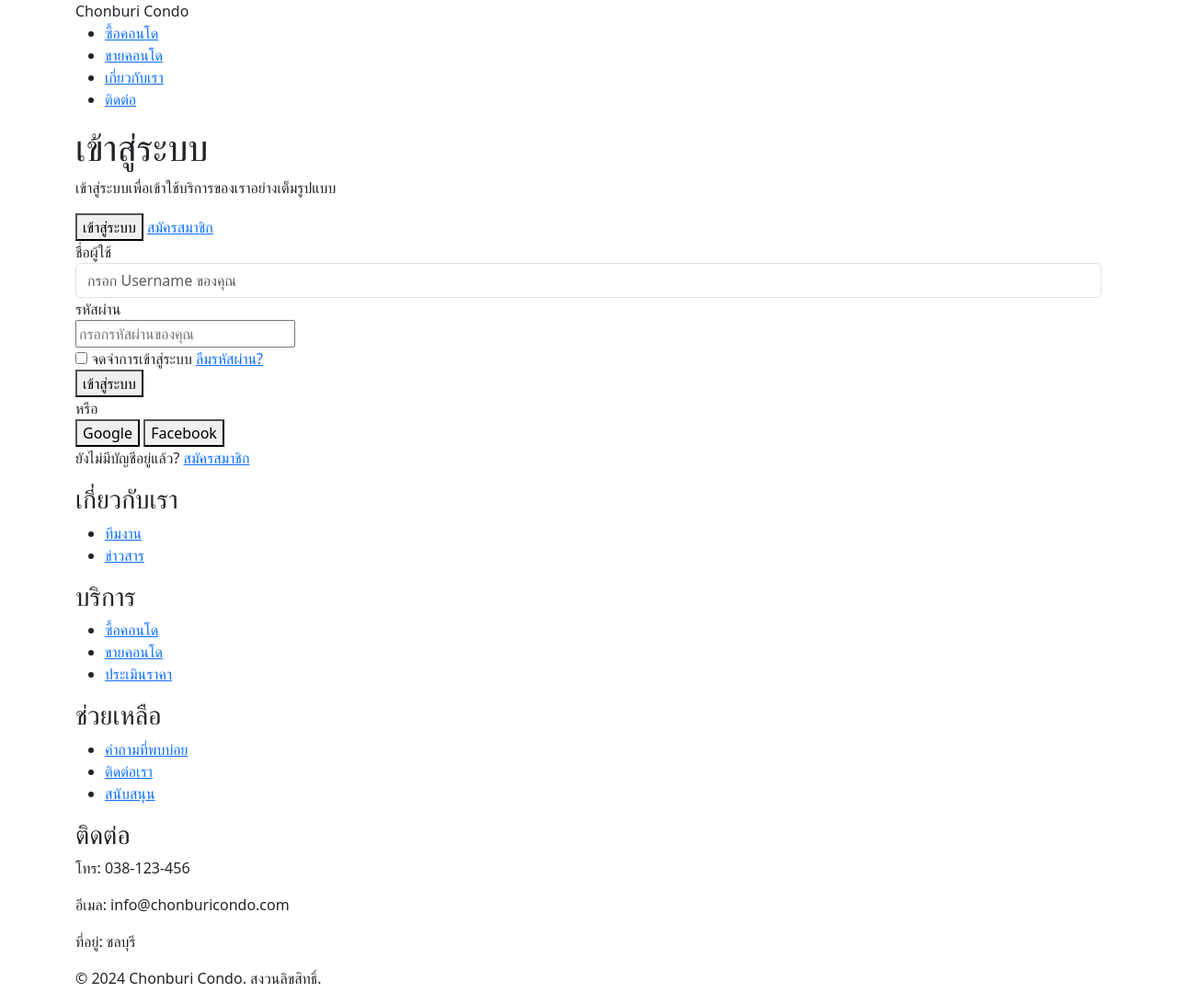
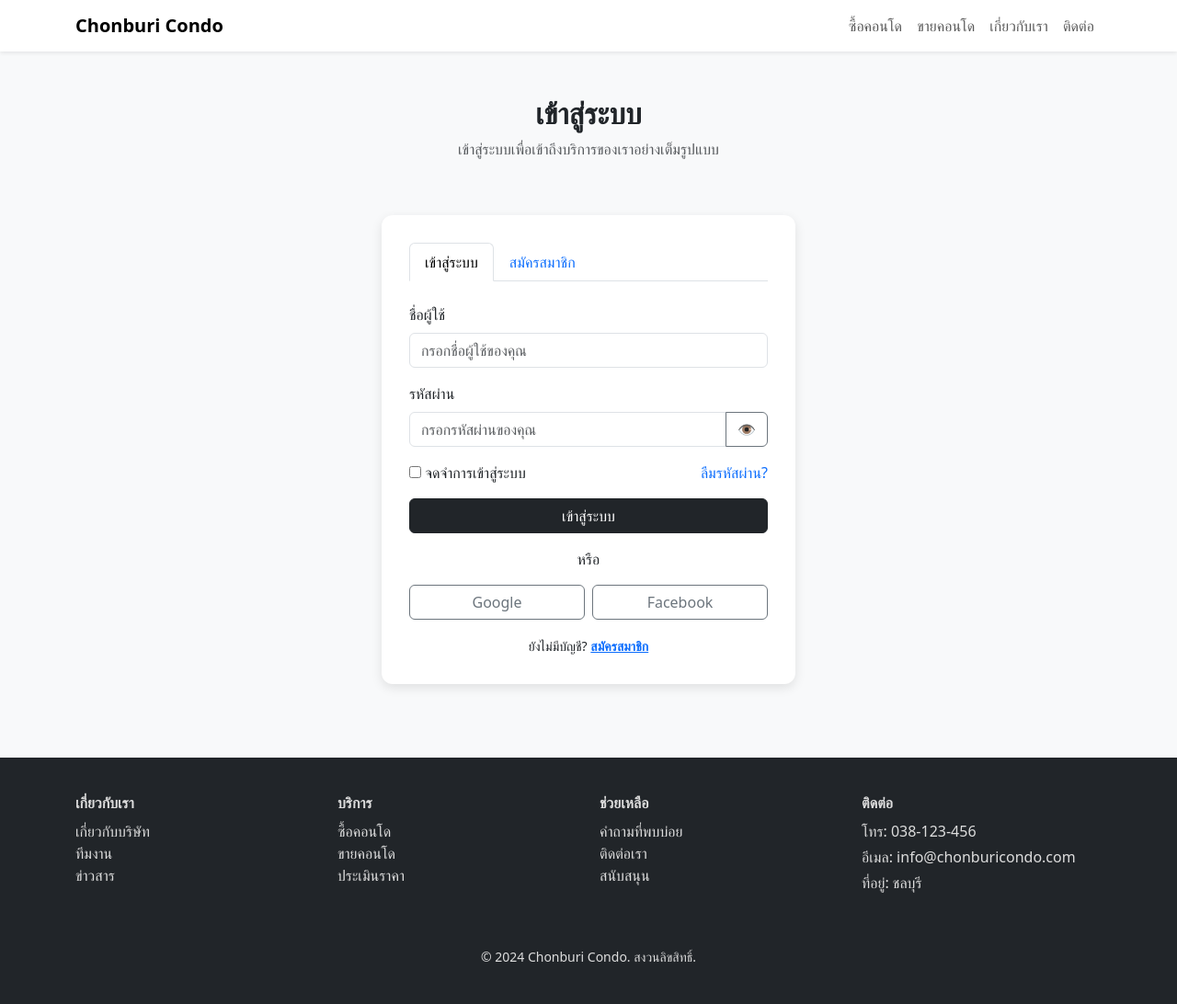
Before and after one commit to THAN014/Mini-Project-Condo-web, a PHP site: page /login.php in a window 1280 px wide. Shown: the whole page at 92% size. Run offline with PHP 8.4, Linux system fonts and the light colour scheme.

Commit message:
Update Fix login

```diff
--- a/login.php
+++ b/login.php
@@ -1,12 +1,11 @@
 <?php
+// ---- PHP ฟังก์ชัน login เดิมของคุณ ----
 session_start();
-include 'ConnectDB.php';
+include("ConnectDB.php"); // ไฟล์เชื่อมต่อ DB
 
-$error = null;
-
-if ($_SERVER['REQUEST_METHOD'] == 'POST') {
-    $Username = $_POST['username'];
-    $Password = $_POST['password'];
+if ($_SERVER["REQUEST_METHOD"] == "POST") {
+    $Username = mysqli_real_escape_string($conn, $_POST['username']);
+    $Password = mysqli_real_escape_string($conn, $_POST['password']);
 
     $result = $conn->query("SELECT * FROM users WHERE Username='$Username'");
     $User = $result->fetch_assoc();
@@ -30,124 +29,156 @@ if ($_SERVER['REQUEST_METHOD'] == 'POST') {
     }
 }
 ?>
+
 <!DOCTYPE html>
 <html lang="th">
+<head>
+  <meta charset="UTF-8">
+  <meta name="viewport" content="width=device-width, initial-scale=1.0">
+  <title>เข้าสู่ระบบ | Chonburi Condo</title>
+  <link href="https://cdn.jsdelivr.net/npm/bootstrap@5.3.2/dist/css/bootstrap.min.css" rel="stylesheet">
+  <style>
+    body { background-color: #f8f9fa; }
+    .login-box {
+      max-width: 450px;
+      margin: 60px auto;
+      padding: 30px;
+      background: #fff;
+      border-radius: 12px;
+      box-shadow: 0 4px 12px rgba(0,0,0,0.1);
+    }
+    footer {
+      background: #212529;
+      color: #ddd;
+      padding: 40px 0;
+      margin-top: 80px;
+    }
+    footer a { color: #ddd; text-decoration: none; }
+    footer a:hover { text-decoration: underline; }
+  </style>
+</head>
+<body>
 
-<head>
-    <meta name="viewport" content="width=device-width, initial-scale=1" />
-    <meta charset="utf-8" />
-    <title>เข้าสู่ระบบ - Chonburi Condo</title>
-    <link href="https://fonts.googleapis.com/css2?family=Sarabun:wght@300;400;600&display=swap" rel="stylesheet">
-    <link href="https://cdn.jsdelivr.net/npm/bootstrap@5.3.3/dist/css/bootstrap.min.css" rel="stylesheet">
-  <link rel="stylesheet" href="globals.css" />
-</head>
+<!-- Header -->
+<nav class="navbar navbar-expand-lg bg-white shadow-sm">
+  <div class="container">
+    <a class="navbar-brand fw-bold" href="#">Chonburi Condo</a>
+    <div class="collapse navbar-collapse justify-content-end">
+      <ul class="navbar-nav">
+        <li class="nav-item"><a class="nav-link" href="#">ซื้อคอนโด</a></li>
+        <li class="nav-item"><a class="nav-link" href="#">ขายคอนโด</a></li>
+        <li class="nav-item"><a class="nav-link" href="#">เกี่ยวกับเรา</a></li>
+        <li class="nav-item"><a class="nav-link" href="#">ติดต่อ</a></li>
+      </ul>
+    </div>
+  </div>
+</nav>
 
-<body>
-    <header>
-        <div class="container header-content">
-            <div class="logo">Chonburi Condo</div>
-            <nav>
-                <ul>
-                    <li><a href="#">ซื้อคอนโด</a></li>
-                    <li><a href="#">ขายคอนโด</a></li>
-                    <li><a href="#">เกี่ยวกับเรา</a></li>
-                    <li><a href="#">ติดต่อ</a></li>
-                </ul>
-            </nav>
-        </div>
-    </header>
-
-    <main>
-        <section class="login-section">
+<!-- Login Form -->
 <div class="container">
-                <h1>เข้าสู่ระบบ</h1>
-                <p>เข้าสู่ระบบเพื่อเข้าใช้บริการของเราอย่างเต็มรูปแบบ</p>
-
-                <div class="login-tabs">
-                    <button class="tab-button active" id="loginTab">เข้าสู่ระบบ</button>
-                    <a href="register.php" class="tab-button">สมัครสมาชิก</a>
+  <div class="text-center mt-5">
+    <h2 class="fw-bold">เข้าสู่ระบบ</h2>
+    <p class="text-muted">เข้าสู่ระบบเพื่อเข้าถึงบริการของเราอย่างเต็มรูปแบบ</p>
   </div>
 
-                <div class="login-form-container">
-                    <form class="login-form" id="loginForm" method="post" action="">
+  <div class="login-box">
+    <ul class="nav nav-tabs mb-4">
+      <li class="nav-item">
+        <a class="nav-link active" href="#">เข้าสู่ระบบ</a>
+      </li>
+      <li class="nav-item">
+        <a class="nav-link" href="register.php">สมัครสมาชิก</a>
+      </li>
+    </ul>
 
-                        <label for="username">ชื่อผู้ใช้</label>
-                        <div class="username-input-wrapper">
-                            <input type="text" class="form-control" id="username" placeholder="กรอก Username ของคุณ" name="username" required>
+    <?php if (isset($error)) : ?>
+      <div class="alert alert-danger"><?= $error ?></div>
+    <?php endif; ?>
 
-                        </div>
-                        <label for="password">รหัสผ่าน</label>
-                        <div class="password-input-wrapper">
-                            <input type="password" id="password" name="password" placeholder="กรอกรหัสผ่านของคุณ" required>
-                            <span class="toggle-password" onclick="togglePasswordVisibility()"><i class="fas fa-eye"></i></span>
+    <form method="POST">
+      <div class="mb-3">
+        <label class="form-label">ชื่อผู้ใช้</label>
+        <input type="text" name="username" class="form-control" placeholder="กรอกชื่อผู้ใช้ของคุณ" required>
       </div>
 
-                        <div class="remember-me-forgot-password">
-                            <label>
-                                <input type="checkbox" id="rememberMe"> จดจำการเข้าสู่ระบบ
-                            </label>
-                            <a href="#">ลืมรหัสผ่าน?</a>
+      <div class="mb-3">
+        <label class="form-label">รหัสผ่าน</label>
+        <div class="input-group">
+          <input type="password" name="password" id="password" class="form-control" placeholder="กรอกรหัสผ่านของคุณ" required>
+          <button type="button" class="btn btn-outline-secondary" onclick="togglePassword()">👁</button>
+        </div>
       </div>
 
-                        <button type="submit" class="primary-button">เข้าสู่ระบบ</button>
-                        <?php if ($error): ?>
-                            <div class="text-danger mt-3" style="font-weight:bold;">
-                                <?= htmlspecialchars($error) ?>
+      <div class="d-flex justify-content-between align-items-center mb-3">
+        <div>
+          <input type="checkbox" name="remember"> จดจำการเข้าสู่ระบบ
         </div>
-                        <?php endif; ?>
-
-                        <div class="or-divider">หรือ</div>
-
-                        <div class="social-login">
-                            <button type="button" class="social-button google"><i class="fab fa-google"></i> Google</button>
-                            <button type="button" class="social-button facebook"><i class="fab fa-facebook-f"></i> Facebook</button>
+        <a href="#" class="text-decoration-none">ลืมรหัสผ่าน?</a>
       </div>
 
-                        <p class="no-account">ยังไม่มีบัญชีอยู่แล้ว? <a href="register.php">สมัครสมาชิก</a></p>
+      <button type="submit" class="btn btn-dark w-100">เข้าสู่ระบบ</button>
+
+      <div class="text-center my-3">หรือ</div>
+
+      <div class="d-flex gap-2">
+        <a href="#" class="btn btn-outline-secondary w-50">Google</a>
+        <a href="#" class="btn btn-outline-secondary w-50">Facebook</a>
+      </div>
     </form>
+
+    <div class="text-center mt-3">
+      <small>ยังไม่มีบัญชี? <a href="register.php" class="fw-bold">สมัครสมาชิก</a></small>
     </div>
   </div>
-        </section>
-    </main>
+</div>
 
+<!-- Footer -->
 <footer>
-        <div class="container footer-grid">
-            <div class="footer-col">
-                <h3>เกี่ยวกับเรา</h3>
-                <ul>
+  <div class="container">
+    <div class="row">
+      <div class="col-md-3 mb-3">
+        <h6 class="fw-bold">เกี่ยวกับเรา</h6>
+        <ul class="list-unstyled">
+          <li><a href="#">เกี่ยวกับบริษัท</a></li>
           <li><a href="#">ทีมงาน</a></li>
           <li><a href="#">ข่าวสาร</a></li>
         </ul>
       </div>
-            <div class="footer-col">
-                <h3>บริการ</h3>
-                <ul>
+      <div class="col-md-3 mb-3">
+        <h6 class="fw-bold">บริการ</h6>
+        <ul class="list-unstyled">
           <li><a href="#">ซื้อคอนโด</a></li>
           <li><a href="#">ขายคอนโด</a></li>
           <li><a href="#">ประเมินราคา</a></li>
         </ul>
       </div>
-            <div class="footer-col">
-                <h3>ช่วยเหลือ</h3>
-                <ul>
+      <div class="col-md-3 mb-3">
+        <h6 class="fw-bold">ช่วยเหลือ</h6>
+        <ul class="list-unstyled">
           <li><a href="#">คำถามที่พบบ่อย</a></li>
           <li><a href="#">ติดต่อเรา</a></li>
           <li><a href="#">สนับสนุน</a></li>
         </ul>
       </div>
-            <div class="footer-col">
-                <h3>ติดต่อ</h3>
-                <p>โทร: 038-123-456</p>
-                <p>อีเมล: info@chonburicondo.com</p>
+      <div class="col-md-3 mb-3">
+        <h6 class="fw-bold">ติดต่อ</h6>
+        <p class="mb-1">โทร: 038-123-456</p>
+        <p class="mb-1">อีเมล: info@chonburicondo.com</p>
         <p>ที่อยู่: ชลบุรี</p>
       </div>
     </div>
-        <div class="container copyright">
-            <p>&copy; 2024 Chonburi Condo. สงวนลิขสิทธิ์.</p>
+    <div class="text-center mt-4">
+      <small>© 2024 Chonburi Condo. สงวนลิขสิทธิ์.</small>
+    </div>
   </div>
 </footer>
 
-    <script src="https://cdn.jsdelivr.net/npm/bootstrap@5.3.3/dist/js/bootstrap.bundle.min.js"></script>
+<script>
+function togglePassword() {
+  const pwd = document.getElementById("password");
+  pwd.type = pwd.type === "password" ? "text" : "password";
+}
+</script>
+
 </body>
-
 </html>
```
Also changed, not shown: custom.css (added, +48 -0 lines). Lines whose indentation alone changed are shown as unchanged.
